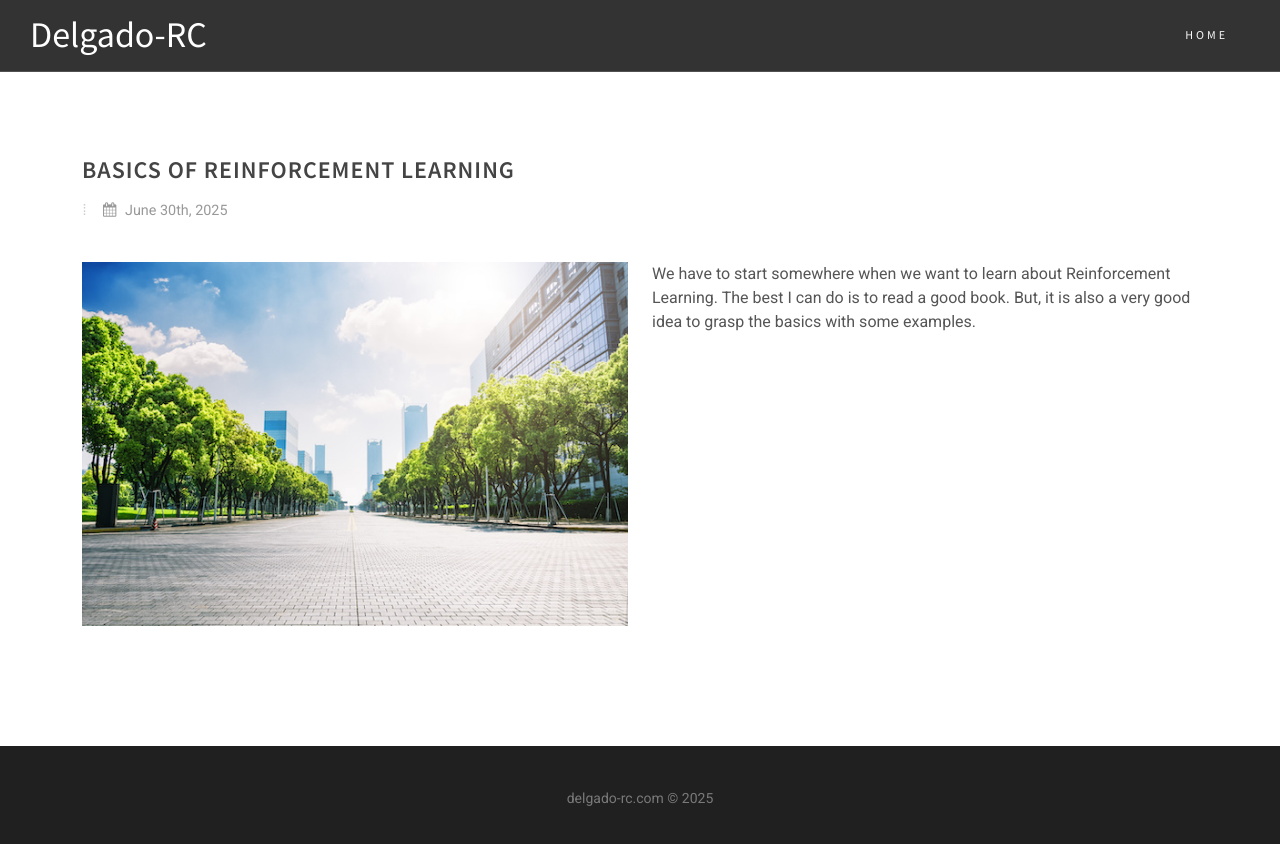
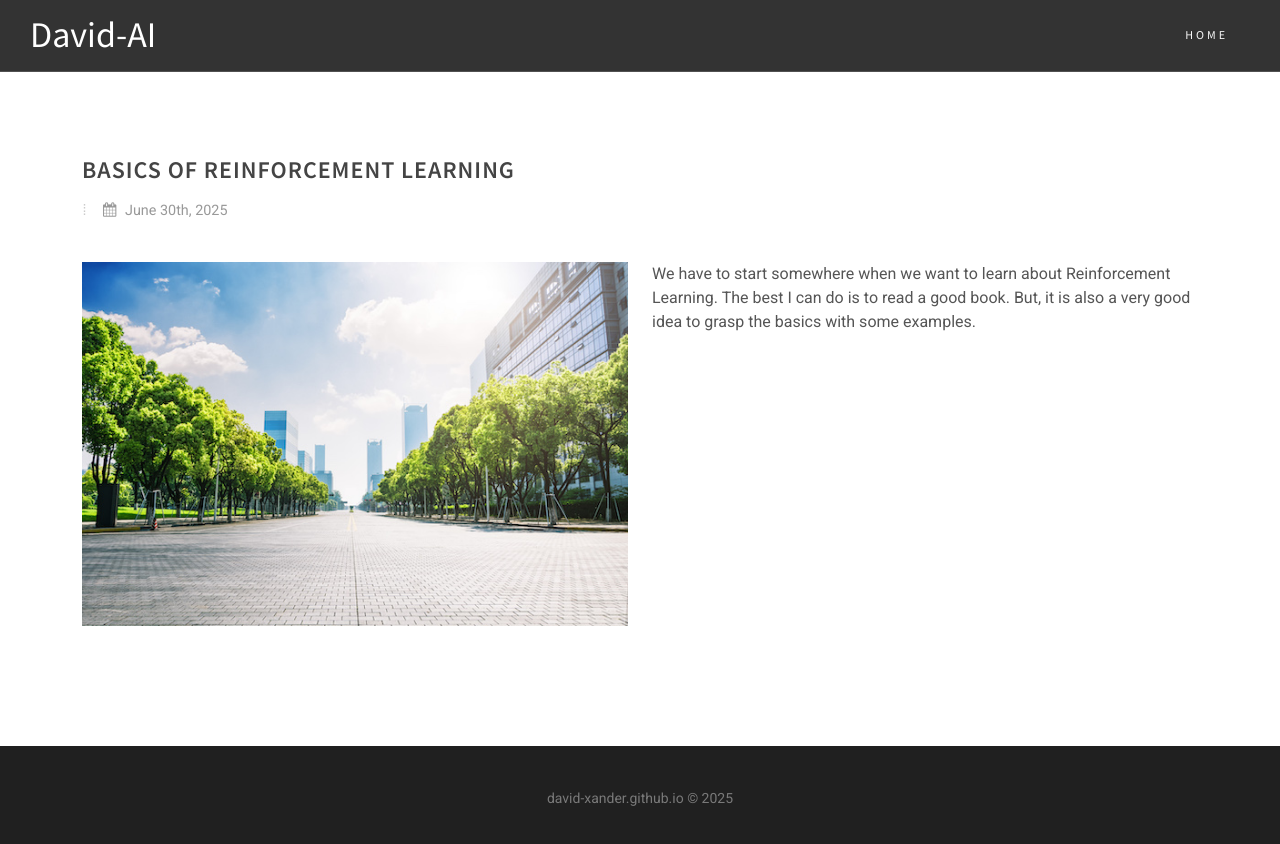
Before and after one commit to david-xander/blog, a plain HTML site: page blog/1/index.html in a window 1280 px wide. Drawn offline with Linux system fonts and the light colour scheme; a script that the page names is missing.

Commit message:
June update 2

```diff
--- a/blog/1/index.html
+++ b/blog/1/index.html
@@ -46,11 +46,11 @@
 
 			<div class="widget widget_links clearfix">
 
-				<h4>Delgado-RC</h4>
+				<h4>David-AI</h4>
 
 				<div style="font-size: 14px; line-height: 1.7;">
 					<address style="line-height: 1.7;">
-                        david.delgado-rc.com
+                        david-xander.github.io
 					</address>
 
 					<div class="clear topmargin-sm"></div>
@@ -76,7 +76,7 @@
 						<!-- Logo
 						============================================= -->
 						<div id="logo">
-							<a href="../../index.html" class="standard-logo" data-dark-logo="david/logo_positivo.png">Delgado-RC</a>
+							<a href="../../index.html" class="standard-logo" data-dark-logo="david/logo_positivo.png">David-AI</a>
 						</div><!-- #logo end -->
 
                         <!--
@@ -162,7 +162,7 @@
 
 			<div id="copyrights">
 				<div class="container center clearfix">
-					delgado-rc.com &copy; 2025
+					david-xander.github.io &copy; 2025
                     <br>
 				</div>
 			</div>
```
Also changed, not shown: about/index.html (+4 -4 lines), blog-content-tpl/index.html (+4 -4 lines), index.html (+4 -4 lines), 3 other files.
